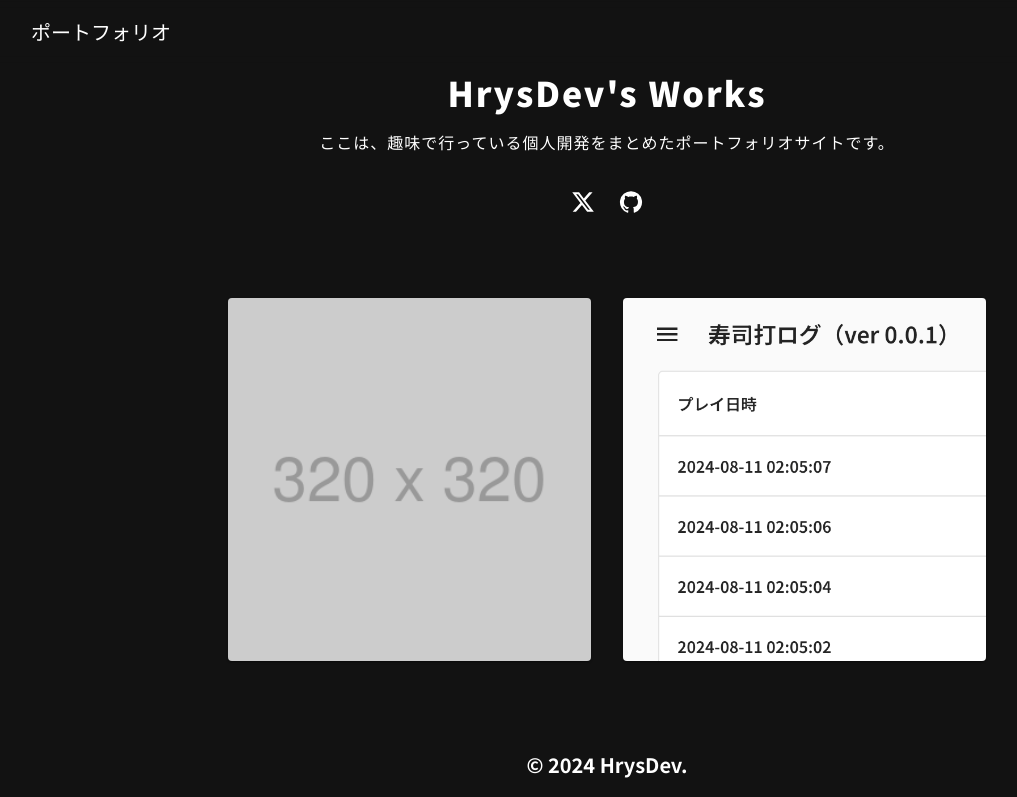
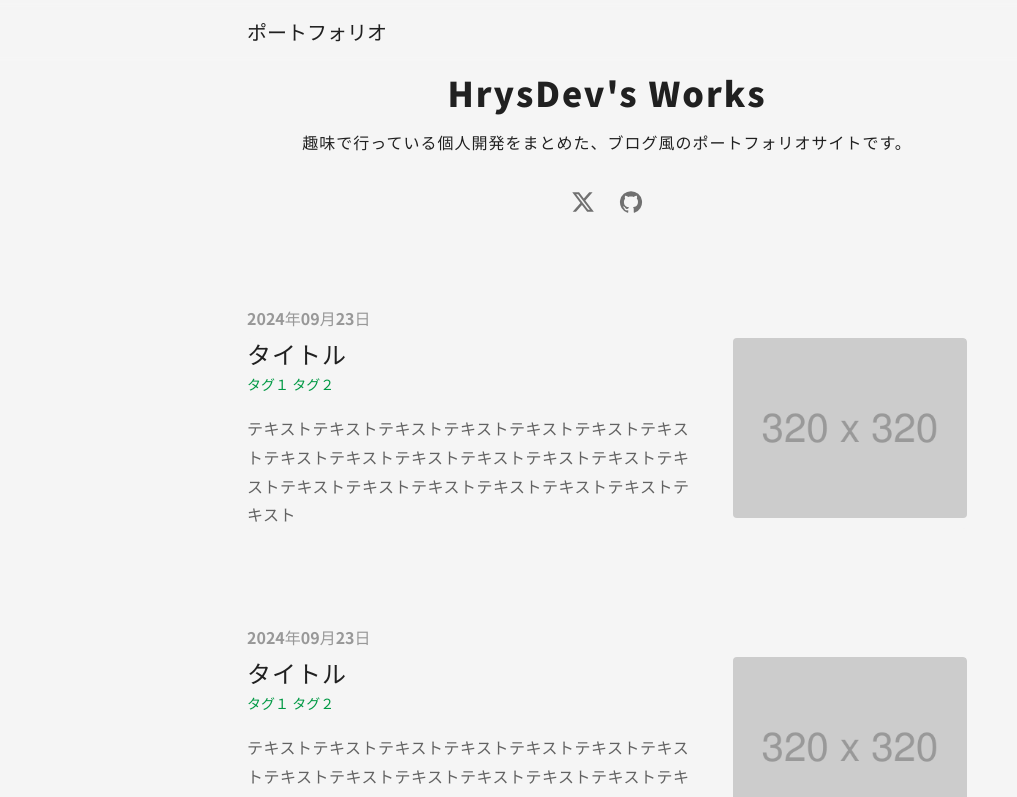
Before and after one commit to hrysdev/hrysdev.github.io, a React (Vite) app: page / in a window 1280 px wide. Shown: the top 797 px of the page, without its empty margins (33-1050 px from the left). Built offline with nearby package versions, Linux system fonts and the light colour scheme.

Commit message:
feat: ブログ風のポートフォリオにデザインを変更
Signed-off-by: hrysdev <hrysdev@gmail.com>

```diff
--- a/src/App.tsx
+++ b/src/App.tsx
@@ -19,11 +19,26 @@ import Links from "./components/Links";
 export default function App() {
   const theme = createTheme({
     palette: {
-      mode: "dark",
+      mode: "light",
+      background: {
+        default: "#f5f5f5",
+        paper: "#f5f5f5",
+      },
     },
     typography: {
       fontFamily: "Noto Sans JP",
       fontWeightBold: 900,
+    },
+    components: {
+      MuiContainer: {
+        styleOverrides: {
+          root: {
+            "&.MuiContainer-maxWidthSm": {
+              maxWidth: "768px",
+            },
+          },
+        },
+      },
     },
   });
 
@@ -31,14 +46,14 @@ export default function App() {
     <ThemeProvider theme={theme}>
       <CssBaseline />
       <Header />
-      <Container maxWidth="lg">
+      <Container maxWidth="sm">
         <Box sx={{ my: 9, userSelect: "none" }}>
           <Stack spacing={2} textAlign="center" sx={{ mb: 3 }}>
             <Typography variant="h4" fontWeight="bold" letterSpacing={2}>
               HrysDev's Works
             </Typography>
             <Typography letterSpacing={1}>
-              ここは、趣味で行っている個人開発をまとめたポートフォリオサイトです。
+              趣味で行っている個人開発をまとめた、ブログ風のポートフォリオサイトです。
             </Typography>
           </Stack>
           <Links />
--- a/src/components/Footer.tsx
+++ b/src/components/Footer.tsx
@@ -2,7 +2,12 @@ import Typography from "@mui/material/Typography";
 
 export default function Footer() {
   return (
-    <Typography variant="h6" textAlign="center" sx={{ my: 11 }}>
+    <Typography
+      variant="h6"
+      color="text.secondary"
+      textAlign="center"
+      sx={{ mt: 15, py: 3 }}
+    >
       &copy; 2024 HrysDev.
     </Typography>
   );
--- a/src/components/Header.tsx
+++ b/src/components/Header.tsx
@@ -11,7 +11,7 @@ export default function Header() {
       elevation={0}
       sx={{ backdropFilter: "blur(5px)" }}
     >
-      <Container maxWidth="lg" disableGutters>
+      <Container maxWidth="sm" disableGutters>
         <Toolbar>
           <Typography variant="h6">ポートフォリオ</Typography>
         </Toolbar>
--- a/src/components/Works.tsx
+++ b/src/components/Works.tsx
@@ -1,62 +1,85 @@
-import Grid from "@mui/material/Grid";
-import Typography from "@mui/material/Typography";
+import Stack from "@mui/material/Stack";
 import Card from "@mui/material/Card";
 import CardMedia from "@mui/material/CardMedia";
 import CardContent from "@mui/material/CardContent";
-import CardActionArea from "@mui/material/CardActionArea";
+import Typography from "@mui/material/Typography";
+import Link from "@mui/material/Link";
+import Box from "@mui/material/Box";
 
 const works = [
   {
-    title: "プロジェクトタイトル",
-    date: "2024/09/23",
+    title: "タイトル",
+    date: "2024年09月23日",
+    description: `テキストテキストテキストテキストテキストテキストテキストテキストテキストテキストテキストテキストテキストテキストテキストテキストテキストテキストテキストテキストテキスト`,
+    tags: ["タグ１", "タグ２"],
     imgPath: "./320x320.png",
   },
   {
-    title: "寿司打トラッカー",
-    date: "2024/08/10",
+    title: "タイトル",
+    date: "2024年09月23日",
+    description: `テキストテキストテキストテキストテキストテキストテキストテキストテキストテキストテキストテキストテキストテキストテキストテキストテキストテキストテキストテキストテキスト`,
+    tags: ["タグ１", "タグ２"],
+    imgPath: "./320x320.png",
+  },
+  {
+    title: "寿司打ロガー（仮）",
+    date: "2024年08月10日",
+    description: `
+      タイピングゲーム『寿司打』のスコアを半自動で記録するChrome拡張機能です。
+      寿司打にはスコアを記録する機能がありませんが、この拡張機能を使えば、日々の積み重ねを簡単に記録できます。
+      `,
+    tags: ["Chrome拡張機能"],
     imgPath: "./sushi_da_tracker.png",
   },
 ];
 
 export default function Works() {
   return (
-    <Grid container justifyContent="center" spacing={{ xs: 3, md: 4 }}>
-      {works.map((work, i) => {
-        return (
-          <Grid item xs={6} md={4} key={i}>
-            <Card sx={{ position: "relative" }}>
-              <CardActionArea sx={{ position: "relative" }}>
-                <CardMedia component="img" image={work.imgPath}></CardMedia>
-                <CardContent
-                  sx={{
-                    position: "absolute",
-                    top: 0,
-                    left: 0,
-                    width: "100%",
-                    height: "100%",
-                    pl: 3,
-                    pb: 3,
-                    bgcolor: "rgba(0, 0, 0, 0.6)",
-                    opacity: 0,
-                    transition: "opacity 0.3s",
-                    display: "flex",
-                    flexDirection: "column",
-                    justifyContent: "flex-end",
-                    "&:hover": {
-                      opacity: 1,
-                    },
-                  }}
+    <Stack spacing={11}>
+      {works.map((work, i) => (
+        <Box>
+          <Typography color="text.disabled" lineHeight={2.5}>
+            {work.date}
+          </Typography>
+          <Card key={i} elevation={0} sx={{ display: "flex" }}>
+            <CardContent sx={{ px: 0, py: 0, mr: 5 }}>
+              <Link
+                href="#"
+                color="text.primary"
+                variant="h5"
+                underline="none"
+                letterSpacing={1}
+              >
+                {work.title}
+              </Link>
+              <Box>
+                <Link
+                  href="#"
+                  color="#009944"
+                  variant="subtitle2"
+                  underline="none"
+                  lineHeight={2}
                 >
-                  <Typography lineHeight={2}>{work.date}</Typography>
-                  <Typography variant="h6" lineHeight={2}>
-                    {work.title}
-                  </Typography>
-                </CardContent>
-              </CardActionArea>
-            </Card>
-          </Grid>
-        );
-      })}
-    </Grid>
+                  {work.tags.join(" ")}
+                </Link>
+              </Box>
+              <Typography
+                color="text.secondary"
+                lineHeight={1.8}
+                letterSpacing={0.5}
+                sx={{ mt: 2 }}
+              >
+                {work.description}
+              </Typography>
+            </CardContent>
+            <CardMedia
+              component="img"
+              image={work.imgPath}
+              sx={{ height: 180, borderRadius: 1 }}
+            />
+          </Card>
+        </Box>
+      ))}
+    </Stack>
   );
 }
```
